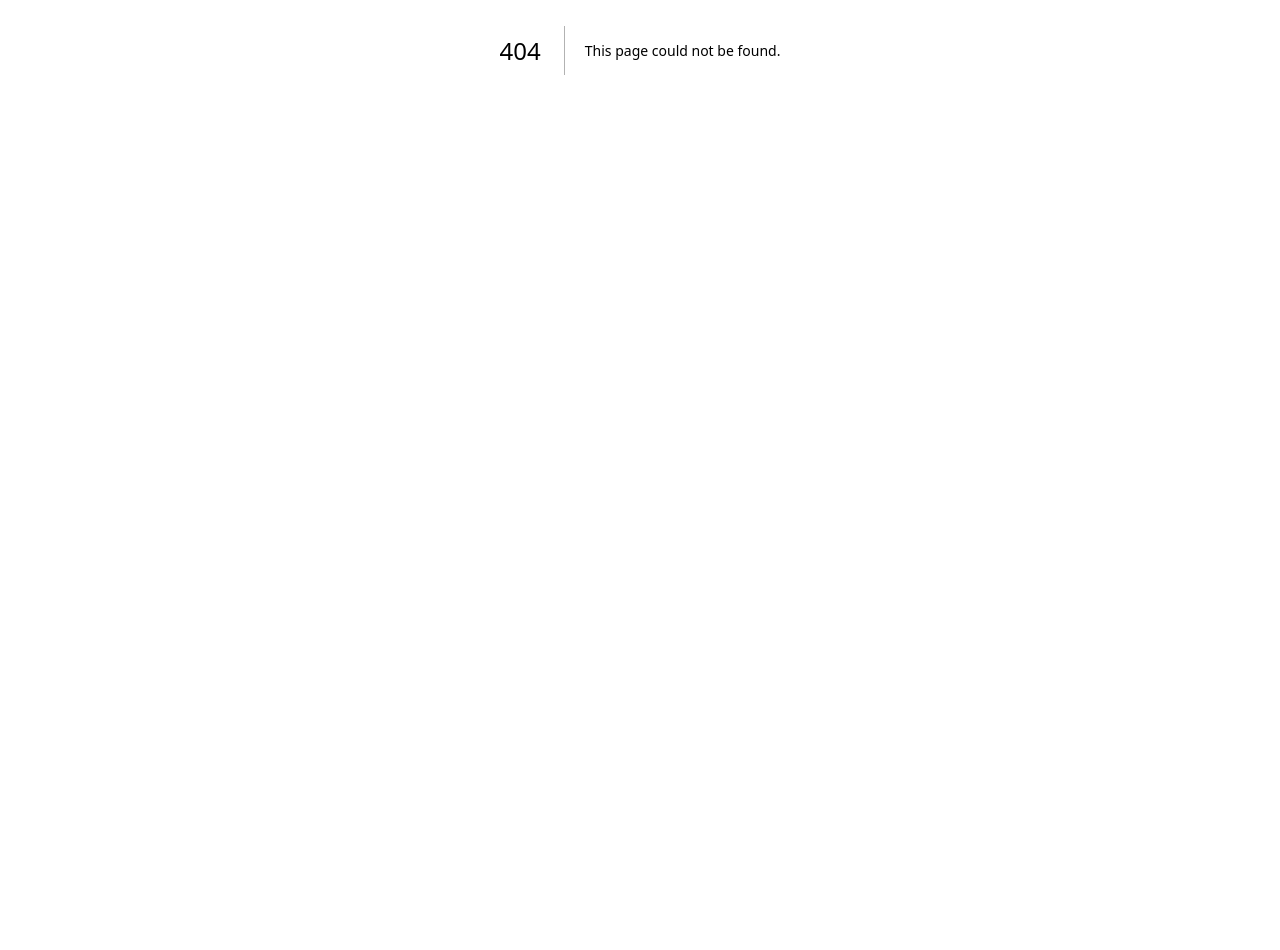
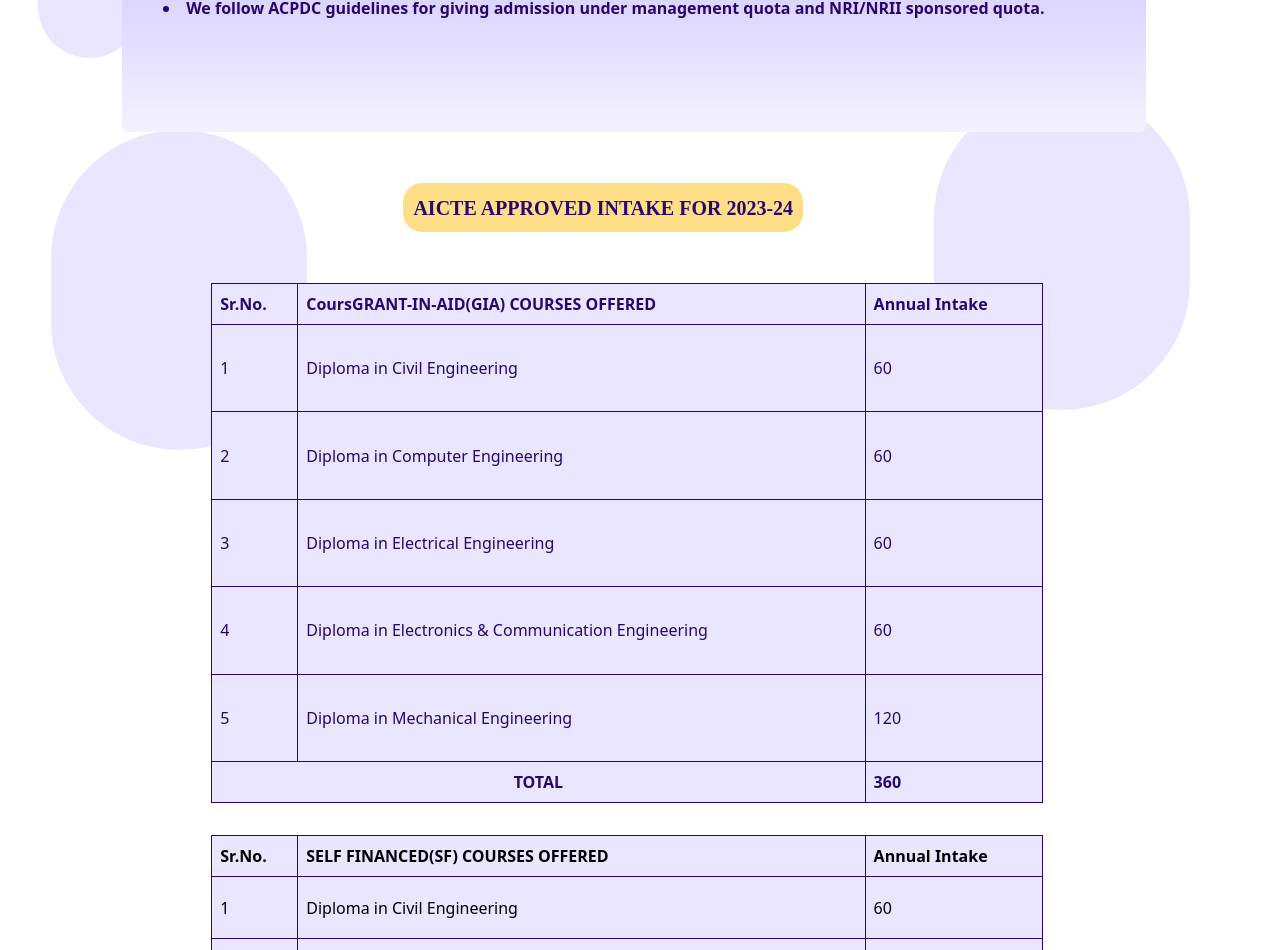
Before and after one commit to Aaditya-T/bbit-website, a Next.js app: page /admission in a window 1280 px wide. Before the commit this address had no page. Shown: the part 350-1300 px from the top of the page. Before the commit the page ends 800 px from the top, so only its background shows below. Built offline with nearby package versions, Linux system fonts and the light colour scheme.

Commit message:
admission process page done

```diff
--- /dev/null
+++ b/pages/admission.js
@@ -0,0 +1,135 @@
+const admission = () => {
+
+    return(
+        <>
+  <div className="bg-[#F3F2FF]">
+        <div className="ellipse1 w-[8vw]  h-[16vh] rounded-[20vh] bg-[#EAE6FF] ml-[3vw] mt-[0vw] bottom-[0.6vh] top-[35vh] absolute z-0 "></div>
+        <div className="ellipse2 w-[20vw] h-[40vh] rounded-[20vh] bg-[#EAE6FF] ml-[4vw] mt-[0vw] bottom-[0.6vh] top-[60vh] absolute z-0 "></div>
+        <div className="ellipse3 w-[20vw] h-[40vh] rounded-[20vh] bg-[#EAE6FF] ml-[73vw] mt-[0vw] bottom-[0.6vh] top-[55vh] absolute z-0"></div>
+        <div className="ellipse4 w-[15vw] h-[30vh] rounded-[20vh] bg-[#EAE6FF] ml-[78.5vw] mt-[0vw] bottom-[0.6vh] top-[3vh] absolute z-0"></div>
+        <div className="ellipse5 w-[17vw] h-[34vh] rounded-[20vh] bg-[#EAE6FF] -ml-[9vw] mt-[0vw] bottom-[0.6vh] top-[167vh] absolute z-0 mr-[2vh]"></div>
+        <div className="ellipse6 w-[15vw] h-[30vh] rounded-[20vh] bg-[#EAE6FF] ml-[60vw] mt-[0vw] bottom-[0.6vh] top-[172vh] absolute z-0"></div>
+        <div className="ellipse7 w-[30vw] h-[60vh] rounded-[35vh] bg-[#EAE6FF] ml-[63vw] mt-[0vw] bottom-[0.6vh] top-[170vh] absolute z-0"></div>
+    <div className="p-[1.5vw]  z-30 absolute">-
+      <div className="">
+        <div className="mb-[4vw] bg-[#FFDE88] mx-[33vw] rounded-[1.7vw] ml-[35vw] ">
+        <h1 className="text-center text-[1.8vw] font-bold py-[1.3vw] text-[#27066F] font-[OrelegaOne] ">ADMISSION PROCESS</h1>
+        </div>
+        <div className=" relative ml-[8vw] bg-gradient-to-b from-[#BCACFF] to-[#F3F2FF] p-4 rounded-md  w-[80vw] h-[40vh] text-[#27066F] mb-[4vw] ">
+          <ul className="list-disc list-inside leading-10 font-semibold text-left pl-[2vw]">
+            <li>We follow guideline given by state government for admission in Under Graduate courses.</li>
+            <li>As per state rules from total 75% seats are filled by Admission committee for professional Diploma Courses - ACPDC (www.acpdc.co.in) and remaining 25% seats, the 10% seats are filled under Management quota and 15% seats are filled under NRI/NRII sponsored quota.</li>
+            <li>We follow ACPDC guidelines for giving admission under management quota and NRI/NRII sponsored quota.</li>
+          </ul>
+        </div>
+        <div className="mb-4 bg-[#FFDE88] mx-[30vw] font-semibold rounded-[1.5vw] ">
+        <h2 className="text-center text-xl font-bold text-[#27066F] font-[OrelegaOne] py-[0.8vw] px-[0.8vw] mb-[4vw]">AICTE APPROVED INTAKE FOR 2023-24</h2>
+        </div>
+        <div>
+          <table className=" ml-[15vw] text-left border-collapse mb-8 text-[#27066F] w-[65vw] h-[65vh] ">
+            <thead>
+              <tr>
+                <th className="border-[0.15vw] border-[#27066F] p-2 bg-[#EAE6FF]">Sr.No.</th>
+                <th className="border-[0.15vw] border-[#27066F] p-2 bg-[#EAE6FF]">CoursGRANT-IN-AID(GIA) COURSES OFFERED</th>
+                <th className="border-[0.15vw] border-[#27066F] p-2 bg-[#EAE6FF]">Annual Intake</th>
+              </tr>
+            </thead>
+            <tbody>
+              <tr>
+                <td className="border-[0.15vw] border-[#27066F] p-2 bg-[#EAE6FF]">1</td>
+                <td className="border-[0.15vw] border-[#27066F] p-2 bg-[#EAE6FF]">Diploma in Civil Engineering</td>
+                <td className="border-[0.15vw] border-[#27066F] p-2 bg-[#EAE6FF]">60</td>
+              </tr>
+              <tr>
+                <td className="border-[0.15vw] border-[#27066F] p-2 bg-[#EAE6FF]">2</td>
+                <td className="border-[0.15vw] border-[#27066F] p-2 bg-[#EAE6FF]">Diploma in Computer Engineering</td>
+                <td className="border-[0.15vw] border-[#27066F] p-2 bg-[#EAE6FF]">60</td>
+              </tr>
+              <tr>
+                <td className="border-[0.15vw] border-[#27066F] p-2 bg-[#EAE6FF]">3</td>
+                <td className="border-[0.15vw] border-[#27066F] p-2 bg-[#EAE6FF]">Diploma in Electrical Engineering</td>
+                <td className="border-[0.15vw] border-[#27066F] p-2 bg-[#EAE6FF]">60</td>
+              </tr>
+              <tr>
+                <td className="border-[0.15vw] border-[#27066F] p-2 bg-[#EAE6FF]">4</td>
+                <td className="border-[0.15vw] border-[#27066F] p-2 bg-[#EAE6FF]">Diploma in Electronics & Communication Engineering</td>
+                <td className="border-[0.15vw] border-[#27066F] p-2 bg-[#EAE6FF]">60</td>
+              </tr>
+              <tr>
+                <td className="border-[0.15vw] border-[#27066F] p-2 bg-[#EAE6FF]">5</td>
+                <td className="border-[0.15vw] border-[#27066F] p-2 bg-[#EAE6FF]">Diploma in Mechanical Engineering</td>
+                <td className="border-[0.15vw] border-[#27066F] p-2 bg-[#EAE6FF]">120</td>
+              </tr>
+            </tbody>
+            <tfoot>
+              <tr>
+                <td className="border-[0.15vw] border-[#27066F] p-2 font-bold bg-[#EAE6FF] text-center" colSpan="2">TOTAL</td>
+                <td className="border-[0.15vw] border-[#27066F] p-2 font-bold bg-[#EAE6FF]">360</td>
+              </tr>
+            </tfoot>
+          </table>
+          </div>
+
+        <div className="">
+
+          <table className=" ml-[15vw] text-left border-collapse w-[65vw] h-[65vh]">
+            <thead>
+              <tr>
+                <th className="border-[0.15vw] border-[#27066F] p-2 bg-[#EAE6FF]">Sr.No.</th>
+                <th className="border-[0.15vw] border-[#27066F] p-2 bg-[#EAE6FF]">SELF FINANCED(SF) COURSES OFFERED</th>
+                <th className="border-[0.15vw] border-[#27066F] p-2 bg-[#EAE6FF]">Annual Intake</th>
+              </tr>
+            </thead>
+            <tbody>
+              <tr>
+                <td className="border-[0.15vw] border-[#27066F] p-2 bg-[#EAE6FF]">1</td>
+                <td className="border-[0.15vw] border-[#27066F] p-2 bg-[#EAE6FF]">Diploma in Civil Engineering</td>
+                <td className="border-[0.15vw] border-[#27066F] p-2 bg-[#EAE6FF]">60</td>
+              </tr>
+              <tr>
+                <td className="border-[0.15vw] border-[#27066F] p-2 bg-[#EAE6FF]">2</td>
+                <td className="border-[0.15vw] border-[#27066F] p-2 bg-[#EAE6FF]">Diploma in Computer Engineering</td>
+                <td className="border-[0.15vw] border-[#27066F] p-2 bg-[#EAE6FF]">120</td>
+              </tr>
+              <tr>
+                <td className="border-[0.15vw] border-[#27066F] p-2 bg-[#EAE6FF]">3</td>
+                <td className="border-[0.15vw] border-[#27066F] p-2 bg-[#EAE6FF]">Diploma in Electrical Engineering</td>
+                <td className="border-[0.15vw] border-[#27066F] p-2 bg-[#EAE6FF]">60</td>
+              </tr>
+              <tr>
+                <td className="border-[0.15vw] border-[#27066F] p-2 bg-[#EAE6FF]">4</td>
+                <td className="border-[0.15vw] border-[#27066F] p-2 bg-[#EAE6FF]">Diploma in Electronics & Communication Engineering</td>
+                <td className="border-[0.15vw] border-[#27066F] p-2 bg-[#EAE6FF]">60</td>
+              </tr>
+              <tr>
+                <td className="border-[0.15vw] border-[#27066F] p-2 bg-[#EAE6FF]">5</td>
+                <td className="border-[0.15vw] border-[#27066F] p-2 bg-[#EAE6FF]">Diploma in Information Technology</td>
+                <td className="border-[0.15vw] border-[#27066F] p-2 bg-[#EAE6FF]">60</td>
+              </tr>
+              <tr>
+                <td className="border-[0.15vw] border-[#27066F] p-2 bg-[#EAE6FF]">6</td>
+                <td className="border-[0.15vw] border-[#27066F] p-2 bg-[#EAE6FF]">Diploma in Mechanical Engineering</td>
+                <td className="border-[0.15vw] border-[#27066F] p-2 bg-[#EAE6FF]">120</td>
+              </tr>
+              <tr>
+                <td className="border-[0.15vw] border-[#27066F] p-2 bg-[#EAE6FF]">7</td>
+                <td className="border-[0.15vw] border-[#27066F] p-2 bg-[#EAE6FF]">Diploma in Mechatronics Engineering</td>
+                <td className="border-[0.15vw] border-[#27066F] p-2 bg-[#EAE6FF]">30</td>
+              </tr>
+            </tbody>
+            <tfoot>
+              <tr>
+                <td className="border-[0.15vw] border-[#27066F] p-2 font-bold bg-[#EAE6FF] text-center" colSpan="2">TOTAL</td>
+                <td className="border-[0.15vw] border-[#27066F] p-2 font-bold bg-[#EAE6FF]">420</td>
+              </tr>
+            </tfoot>
+          </table>
+        </div>
+      </div>
+    </div>
+    </div>
+        </>
+    )
+}
+
+export default admission;
```
